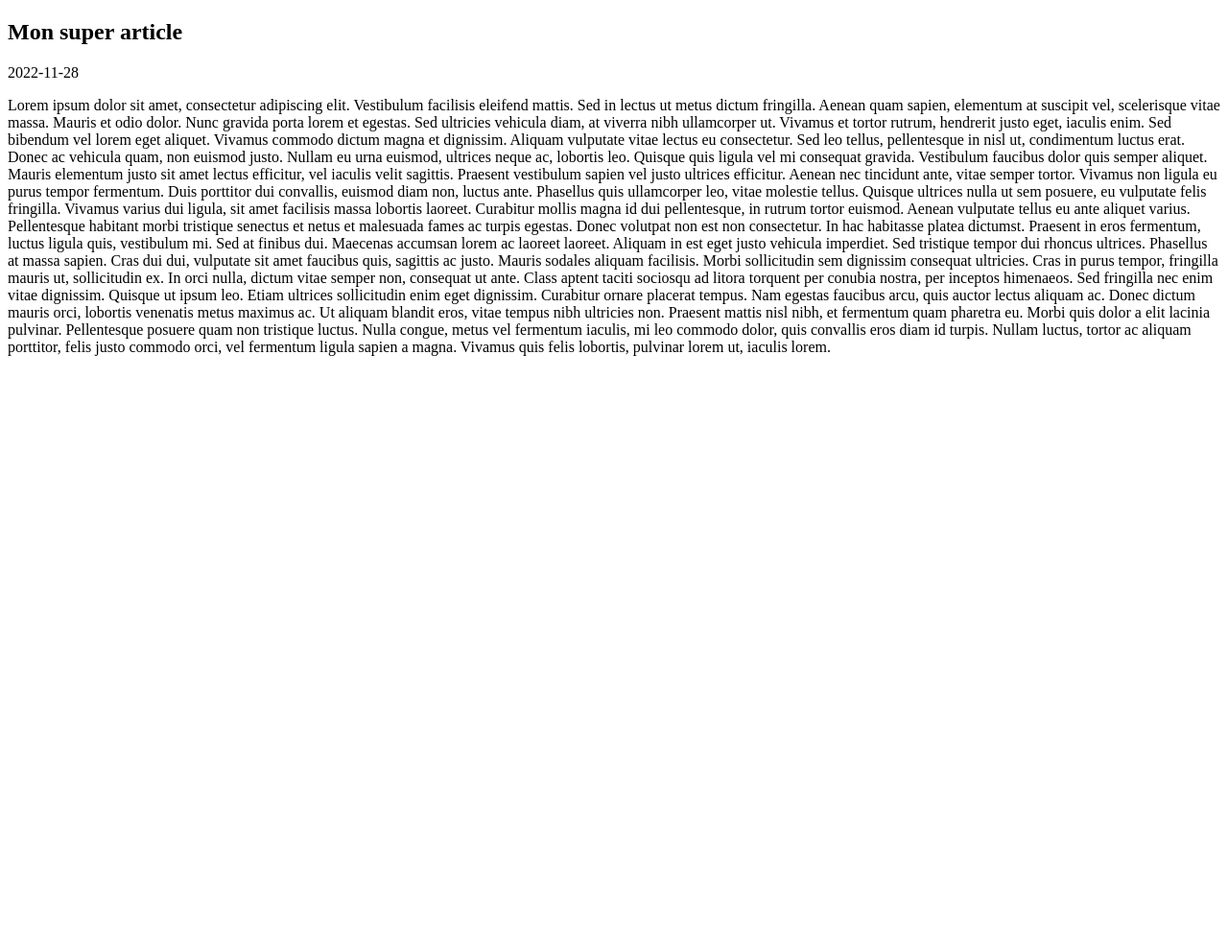
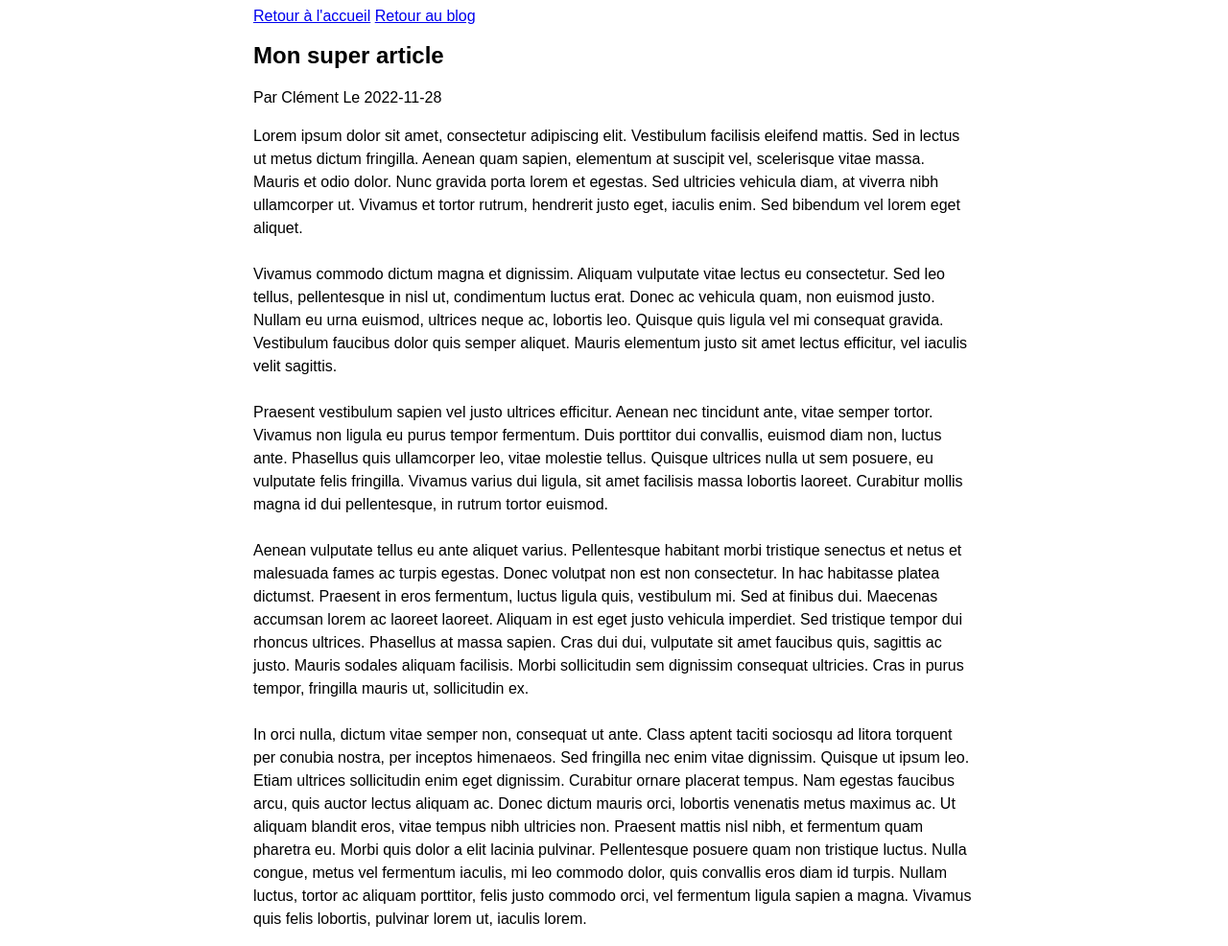
Before and after one commit to ClementBallet/php-mvc, a PHP site: page /?post_id=1 in a window 1280 px wide. Shown: the whole page at 96% size. Before the commit the page ends 371 px from the top, so only its background shows below. Run offline with PHP 8.4, Linux system fonts and the light colour scheme; data comes from the database, SQL or seed files in the repository.

Commit message:
Update MVC

```diff
--- /dev/null
+++ b/Models/Category.php
@@ -0,0 +1,5 @@
+<?php
+
+class Category {
+
+}
--- a/Models/Post.php
+++ b/Models/Post.php
@@ -17,6 +17,8 @@ class Post
 
     public function getAllPost ()
     {
-
+        Database::connect();
+        Database::prepReq("SELECT * FROM post");
+        return Database::fetchData();
     }
 }
--- /dev/null
+++ b/Views/404.php
@@ -0,0 +1 @@
+<h1>Error 404 : cette page n'existe pas.</h1>
--- /dev/null
+++ b/Views/home.php
@@ -0,0 +1,3 @@
+<h1>Page d'accueil</h1>
+
+<a href="/?action=blog">Aller vers le blog.</a>
--- a/Views/single.php
+++ b/Views/single.php
@@ -4,8 +4,11 @@ namespace App\Views;
 $post = $data["post"];
 ?>
 
+<a href="/">Retour à l'accueil</a>
+<a href="/?action=blog">Retour au blog</a>
 <article>
     <h1><?= $post["title"]?></h1>
-    <time><?= $post["created_at"]?></time>
-    <p><?= $post["content"]?></p>
+    <span>Par <?= $post["author"] ?></span>
+    <time>Le <?= $post["created_at"] ?></time>
+    <p><?= nl2br($post["content"]) ?></p>
 </article>
--- a/index.php
+++ b/index.php
@@ -16,6 +16,7 @@ spl_autoload_register(function ($class) {
           content="width=device-width, user-scalable=no, initial-scale=1.0, maximum-scale=1.0, minimum-scale=1.0">
     <meta http-equiv="X-UA-Compatible" content="ie=edge">
     <title>Mon blog</title>
+    <link rel="stylesheet" href="style.css">
 </head>
 <body>
 
@@ -41,8 +42,10 @@ if (isset($_GET["post_id"]))
 {
     $id = $_GET["post_id"];
 
-    if (empty($id)) {
-        echo "<h1>Error 404 : cette page n'existe pas.</h1>";
+    if (empty($id))
+    {
+        header('HTTP/1.0 404 Not Found');
+        render("Views/404");
         return;
     }
 
@@ -51,7 +54,8 @@ if (isset($_GET["post_id"]))
 
     if (empty($post))
     {
-        echo "<h1>Error 404 : cette page n'existe pas.</h1>";
+        header('HTTP/1.0 404 Not Found');
+        render("Views/404");
     }
     else
     {
@@ -59,9 +63,24 @@ if (isset($_GET["post_id"]))
         render("Views/single", compact("post"));
     }
 }
+elseif (isset($_GET["action"]) && $_GET["action"] === "blog")
+{
+    $posts = new Post();
+    $posts = $posts->getAllPost();
+
+    if (empty($posts))
+    {
+        header('HTTP/1.0 404 Not Found');
+        render("Views/404");
+    }
+    else
+    {
+        render("Views/blog", compact("posts"));
+    }
+}
 else
 {
-    echo "<h1>Page d'accueil</h1>";
+    render("Views/home");
 }
 
 function render ($view, $data = []): void
--- /dev/null
+++ b/style.css
@@ -0,0 +1,55 @@
+*,
+*::before,
+*::after {
+    box-sizing: border-box;
+}
+
+* {
+    font-family: sans-serif;
+}
+
+body {
+    padding: 0 20%;
+}
+
+.card-container {
+    display: flex;
+    flex-wrap: wrap;
+}
+
+.card {
+    flex: 1 1 calc(100% / 3);
+    display: flex;
+    flex-direction: column;
+    padding: 10px;
+    cursor: pointer;
+    border-radius: 5px;
+    position: relative;
+}
+
+.card:hover {
+    background-color: #efefef;
+}
+
+.card a {
+    font-size: 20px;
+    color: black;
+    text-decoration: none;
+    margin-bottom: 10px;
+}
+
+.card a::before {
+    content: "";
+    display: block;
+    position: absolute;
+    inset: 0;
+}
+
+.card span,
+.card time {
+    color: lightslategrey;
+}
+
+article {
+    line-height: 1.5rem;
+}
```
Also changed, not shown: Views/blog.php (added, +14 -0 lines), README.md.
